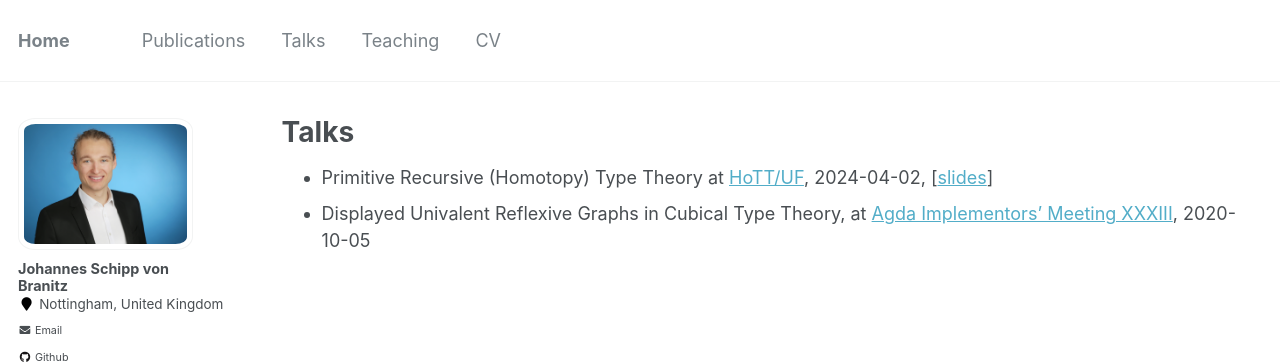
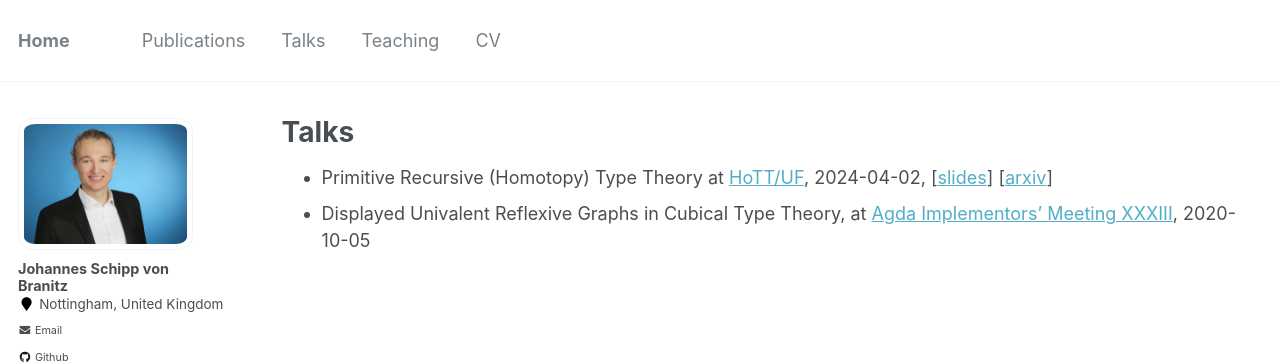
Before and after one commit to Schippmunk/Schippmunk.github.io, a Jekyll site: the page built from _pages/talks.md, in a window 1280 px wide. Shown: the top 364 px of the page. Built offline with Jekyll 4.4.1, drawn with Linux system fonts in a browser that asks for light colours; some web fonts are replaced.

Commit message:
arxiv link

```diff
--- a/_pages/talks.md
+++ b/_pages/talks.md
@@ -4,5 +4,5 @@
 permalink: /talks/
 author_profile: true
 ---
-* Primitive Recursive (Homotopy) Type Theory at [HoTT/UF](https://hott-uf.github.io/2024/), 2024-04-02, [[slides](/files/prdtt_hottuf_slides.pdf)]
+* Primitive Recursive (Homotopy) Type Theory at [HoTT/UF](https://hott-uf.github.io/2024/), 2024-04-02, [[slides](/files/prdtt_hottuf_slides.pdf)] [[arxiv](https://arxiv.org/abs/2404.01011)]
 * Displayed Univalent Reflexive Graphs in Cubical Type Theory, at [Agda Implementors' Meeting XXXIII](https://wiki.portal.chalmers.se/agda/Main/AIMXXXIII), 2020-10-05
```
Also changed, not shown: _pages/publications.md (+1 -1 lines).
